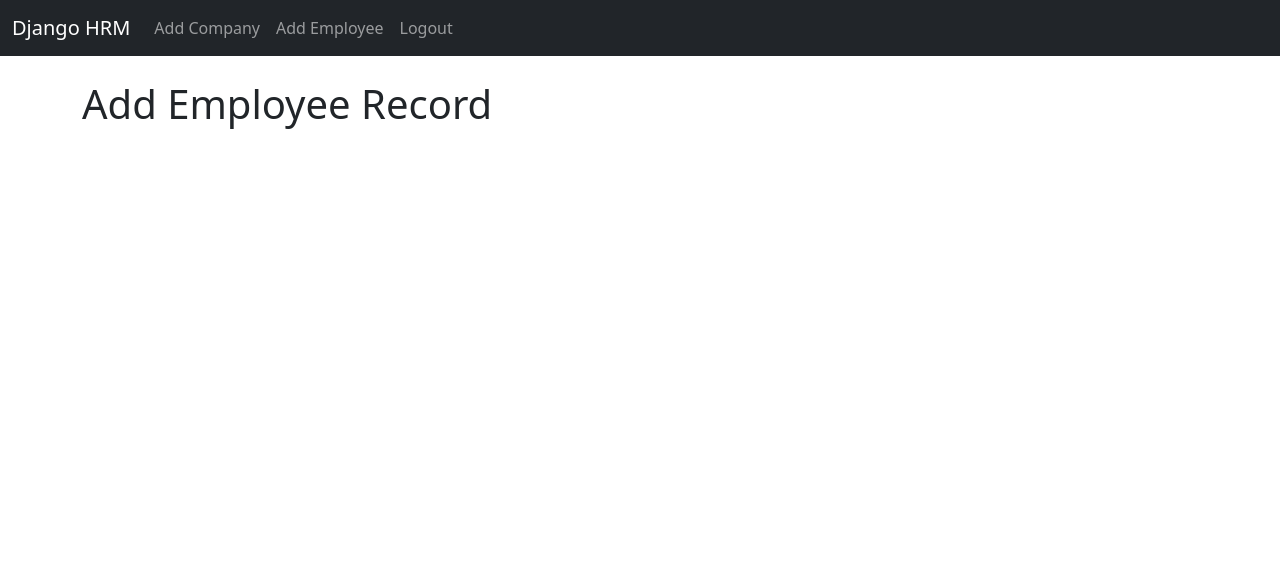
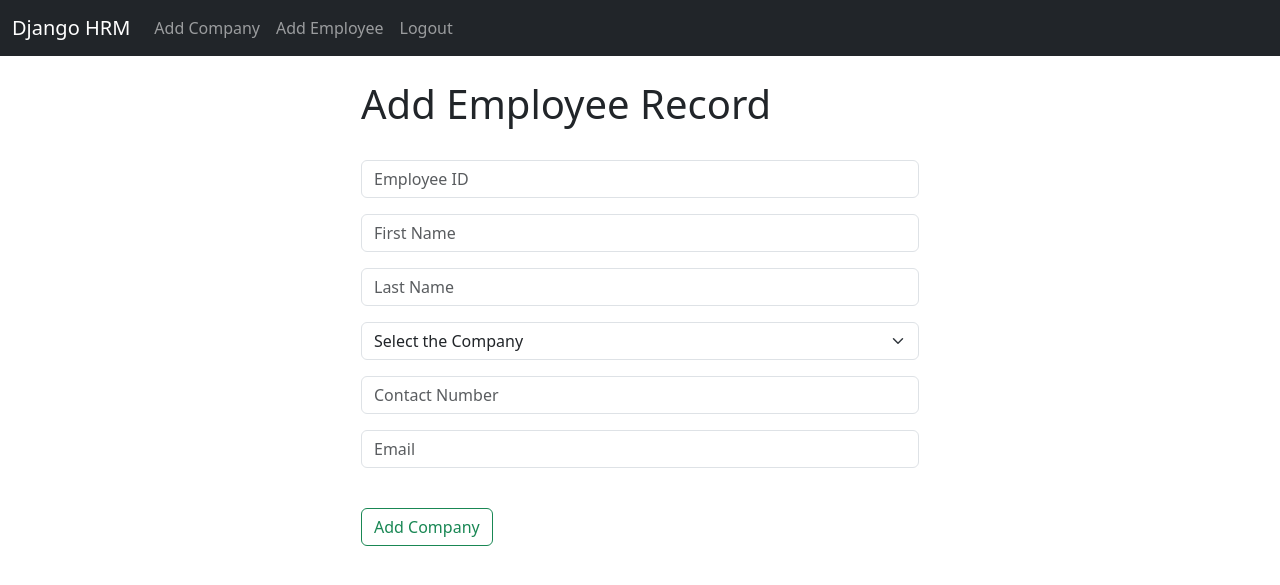
Before and after one commit to RiteshRavichandran/Django_HRM_System, a Django app: page /add_employee/ in a window 1280 px wide. Shown: the top 585 px of the page. Run offline with Django 4.2, Linux system fonts and the light colour scheme; the visitor is signed in with stand-in values (Sample User, id 1); data that the repository does not hold is empty.

Commit message:
Positive Progress

```diff
--- a/website/forms.py
+++ b/website/forms.py
@@ -2,6 +2,7 @@ from typing import Any
 from django.contrib.auth.forms import UserCreationForm
 from django.contrib.auth.models import User
 from django import forms
+from .models import Company, Employee
 
 class SignUpForm(UserCreationForm):
     email = forms.EmailField(label="", widget=forms.TextInput(attrs={'class':'form-control', 'placeholder':'Email Address'}))
@@ -29,3 +30,30 @@ class SignUpForm(UserCreationForm):
         self.fields['password2'].widget.attrs['placeholder'] = 'Confirm Password'
         self.fields['password2'].label = ''
         self.fields['password2'].help_text = '<span class="form-text text-muted"><small>Enter the same password as before, for verification.</small></span>'
+
+
+
+
+# Create Add Company Record Form
+class  AddCompanyRecordForm(forms.ModelForm):
+
+    name = forms.CharField(required=True, widget=forms.widgets.TextInput(attrs={"placeholder":"Company Name", "class":"form-control"}), label="")
+    address = forms.CharField(required=True, max_length=200, widget=forms.widgets.TextInput(attrs={"placeholder":"Address", "class":"form-control"}), label="")
+
+    class Meta:
+        model = Company
+        fields = ('name','address')
+
+class  AddEmployeeRecordForm(forms.ModelForm):
+
+
+    employee_id = forms.CharField(required=True, widget=forms.widgets.TextInput(attrs={"placeholder":"Employee ID", "class":"form-control"}), label="")
+    first_name = forms.CharField(required=True, widget=forms.widgets.TextInput(attrs={"placeholder":"First Name", "class":"form-control"}), label="")
+    last_name = forms.CharField(required=True, widget=forms.widgets.TextInput(attrs={"placeholder":"Last Name", "class":"form-control"}), label="")
+    company = forms.ModelChoiceField(queryset=Company.objects.all(),required=True, widget=forms.widgets.Select(attrs={"class":"form-select"}), empty_label="Select the Company", label="")
+    contact_number = forms.CharField(required=True, widget=forms.widgets.TextInput(attrs={"placeholder":"Contact Number", "class":"form-control"}), label="")
+    email = forms.EmailField(label="", widget=forms.TextInput(attrs={'class':'form-control', 'placeholder':'Email'}))
+
+    class Meta:
+        model = Employee
+        fields = ('employee_id','first_name','last_name','company','contact_number','email')
--- a/website/models.py
+++ b/website/models.py
@@ -3,6 +3,8 @@ from django.db import models
 class Company(models.Model):
     name = models.CharField(max_length=100)
     address = models.TextField()
+    def __str__(self):
+        return self.name
 
 class Employee(models.Model):
     created_at = models.DateTimeField(auto_now_add=True)
--- a/website/templates/add_employee_record.html
+++ b/website/templates/add_employee_record.html
@@ -1,7 +1,22 @@
 {% extends 'base.html' %}
 {% block content %}
 
-<h1>Add Employee Record</h1>
+<div class="col-md-6 offset-md-3">
+    <h1>Add Employee Record</h1>
+    <br/>
+    <form method="POST" action="{% url 'add_employee' %}">
+        {% csrf_token %}
+
+        {{ form.as_p }}
+
+        <br/>
+        <button type="submit" class="btn btn-outline-success">Add Company</button>
+
+
+    </form>
+
+
+</div>
 
 
 
--- a/website/views.py
+++ b/website/views.py
@@ -1,8 +1,10 @@
 from django.shortcuts import render, redirect
 from django.contrib.auth import authenticate, login, logout
 from django.contrib import messages
-from .forms import SignUpForm
+from .forms import SignUpForm, AddCompanyRecordForm, AddEmployeeRecordForm
 from .models import Company, Employee
+import re
+
 
 
 def home(request):
@@ -83,7 +85,52 @@ def delete_employee_record(request, pk):
 
 
 def add_company_record(request):
-    return render(request, "add_company_record.html", {})
+    form = AddCompanyRecordForm(request.POST or None)
+
+    if request.user.is_authenticated:
+        if request.method == "POST":
+            if form.is_valid():
+                add_form = form.save()
+                messages.success(request, "Record Added...")
+                return redirect('home')
+        return render(request, "add_company_record.html", {'form':form})
+    else:
+        messages.success(request, "You must be Logedin to add the records")
+        return redirect('home')
 
 def add_employee_record(request):
-    return render(request, "add_employee_record.html", {})
+    form = AddEmployeeRecordForm(request.POST or None)
+    if request.user.is_authenticated:
+        if request.method == 'POST':
+            if form.is_valid():
+                employee_id = form.cleaned_data['employee_id']
+                first_name = form.cleaned_data['first_name']
+                last_name = form.cleaned_data['last_name']
+                contact_number = form.cleaned_data['contact_number']
+                email = form.cleaned_data['email']
+
+                if not re.match(r'^e\d*$', employee_id):
+                    form.add_error('employee_id', "Employee ID must start with 'e' followed by digits.")
+
+                elif not re.match(r'^[A-Za-z\.]*$', first_name):
+                    form.add_error('first_name', "First Name cannot contain number or special characters except (.)")
+
+                elif not re.match(r'^[A-Za-z\.]*$', last_name):
+                    form.add_error('last_name', "Last Name cannot contain number or special characters except (.)")
+
+                elif not re.match(r'^\d{10}$', contact_number):
+                    form.add_error('contact_number', "Contact Number cannot contain alphabets or special characters, should be exactly 10 characters")
+
+                elif not email.endswith('.com') or '@' not in email:
+                     form.add_error('email', "Email ID should have \"@\" symbol in between and \".com\" at the end)")
+
+                else:
+                    add_form = form.save()
+                    messages.success(request, "Record Added...")
+                    return redirect('home')
+
+        return render(request, "add_employee_record.html", {'form':form})
+
+    else:
+        messages.success(request, "You must be Logedin to add the records")
+        return redirect('home')
```
